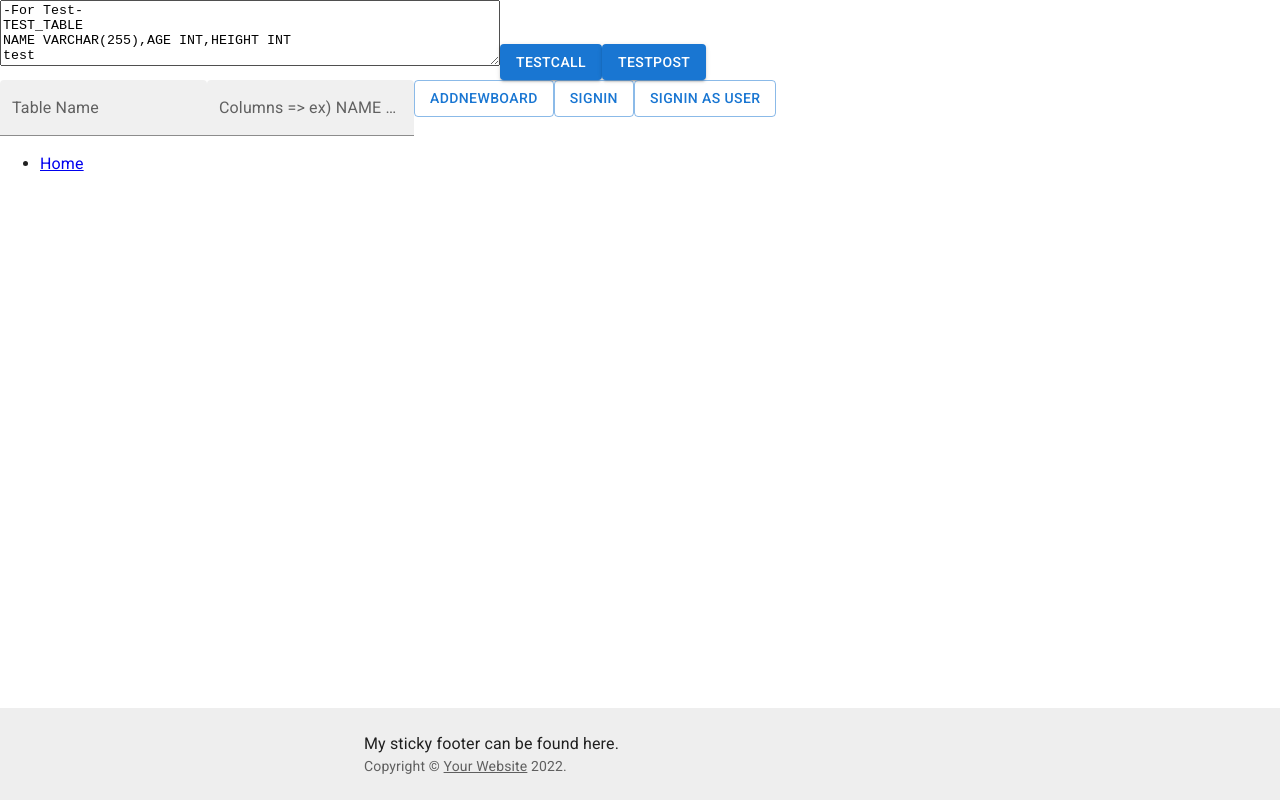
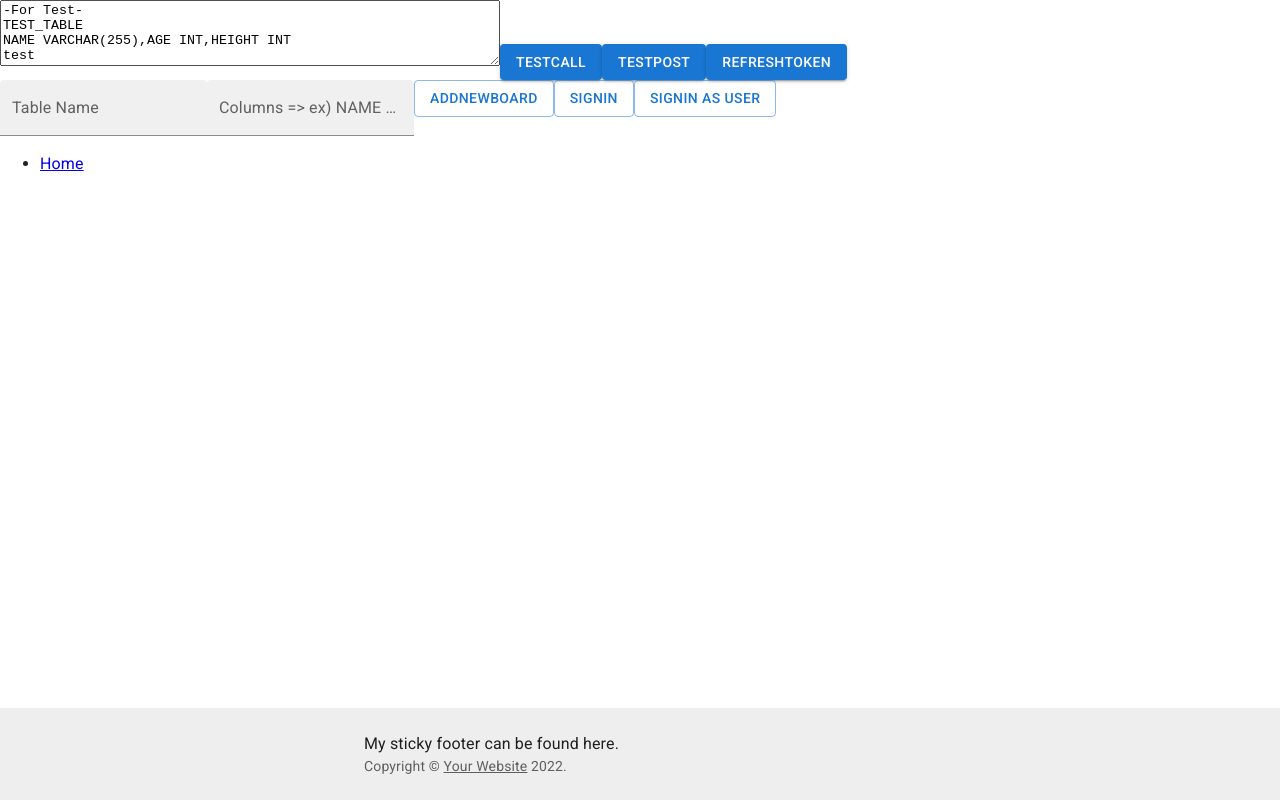
Before and after one commit to inyourcare/sotong-project-cms-front, a React (Create React App) app: page / in a window 1280 px wide. Built offline with nearby package versions, Linux system fonts and the light colour scheme.

Commit message:
refresh token 테스트 추가

```diff
--- a/src/views/Home.tsx
+++ b/src/views/Home.tsx
@@ -54,6 +54,10 @@ function HomeContent() {
                     // }
                 })
                 .then(()=>{console.log('[state]' , state)})
+                .catch((e)=>{
+                    console.log('error->',e)
+                })
+
         } else {
             console.log('GET call:: ',state.apiHost + apiName, '/', params)
             fetch(state.apiHost + apiName)
@@ -99,6 +103,18 @@ function HomeContent() {
                 // sx={{ mt: 3, ml: 1 }}
             >
                 {"testPost"}
+            </Button>
+            <Button
+                variant="contained"
+                // onClick={() => callAPI("test",state)}
+                onClick={() => callAPI("rest/common/auth/reissue"
+                ,{
+                    accessToken: state.accessToken,
+                    refreshToken: state.refreshToken
+                })}
+                // sx={{ mt: 3, ml: 1 }}
+            >
+                {"refreshToken"}
             </Button>
             <br />
             <TextField id={state.prefix + "tableName"} label="Table Name" variant="filled" onChange={(e: React.ChangeEvent<HTMLTextAreaElement>) => handleTextFieldChange(e)} />
```
